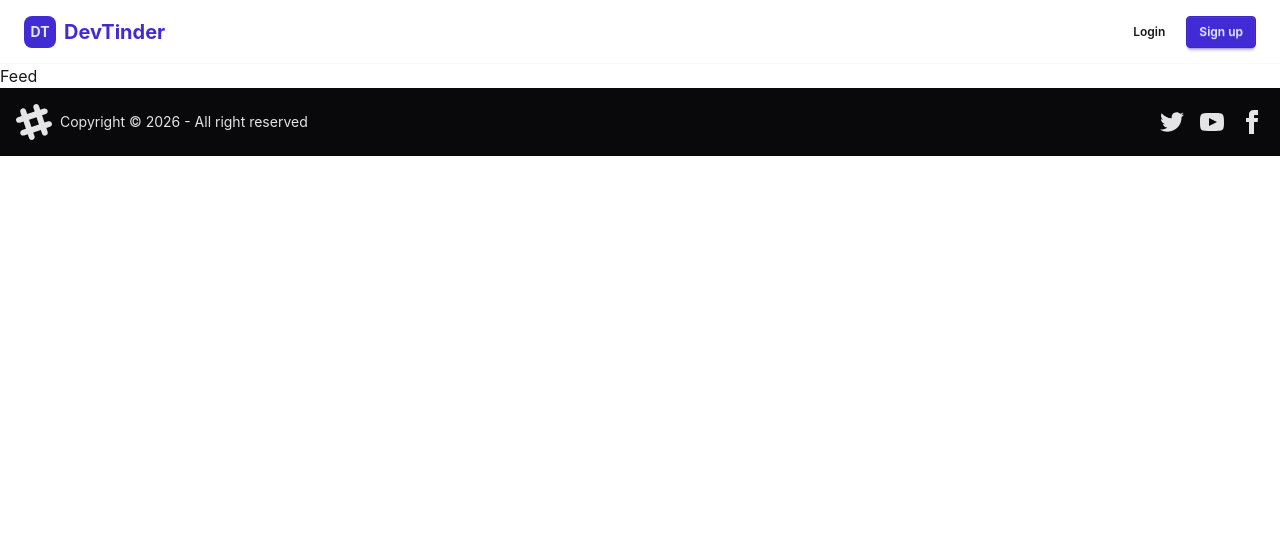
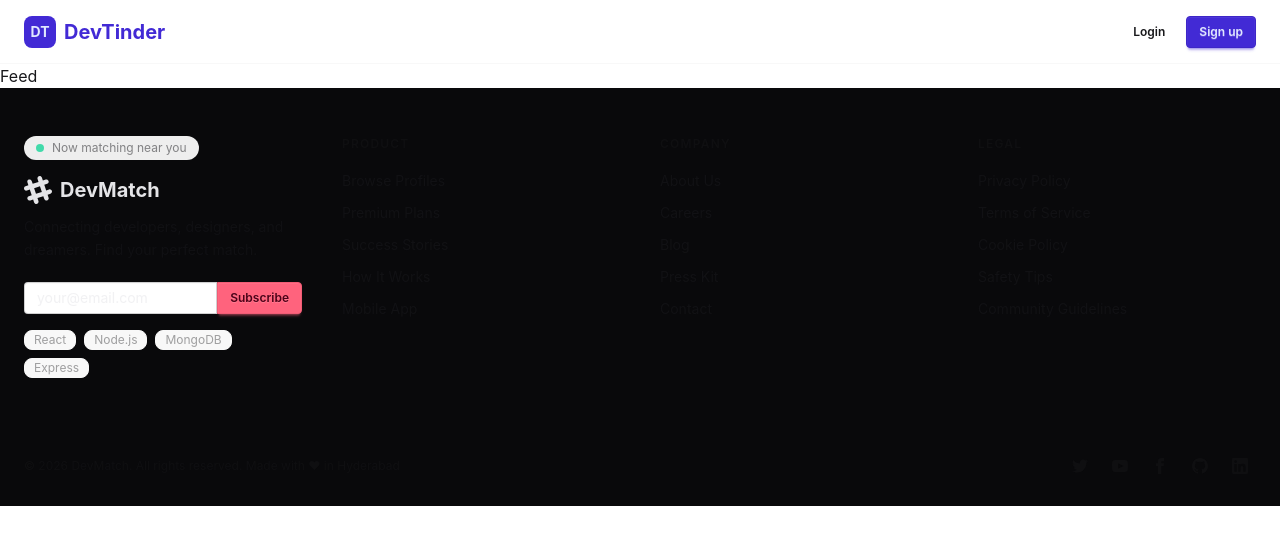
Before and after one commit to Pranaysalavadhi/DevTinder-Web, a React (Vite) app: page / in a window 1280 px wide. Shown: the top 544 px of the page. Built offline with nearby package versions, Linux system fonts and the light colour scheme; no server answers.

Commit message:
feat: enhance authentication flow with user profile fetching and error handling in Login and Body components

```diff
--- a/src/App.jsx
+++ b/src/App.jsx
@@ -1,26 +1,29 @@
-import { BrowserRouter, Routes, Route} from "react-router-dom"
+import { BrowserRouter, Routes, Route } from "react-router-dom"
 import Body from "./Components/Body"
 import Login from "./Components/Login"
 import Profile from "./Components/Profile"
 import { Provider } from "react-redux"
 import appStore from "./utils/appStore"
 import Feed from "./Components/Feed"
+
 function App() {
+  return (
+    <Provider store={appStore}>
+      <BrowserRouter basename="/">
+        <Routes>
 
-  return (
-    <>
-    <Provider store={appStore}>
-    <BrowserRouter basename="/">
-        <Routes>
-          <Route path="/" element={<Body/>}>
-           <Route path="/" element={<Feed/>}/>
-           <Route path="/login" element={<Login/>}/>
-           <Route path="profile" element={<Profile/>}/>
+          {/* Login is standalone — no NavBar/Footer */}
+          <Route path="/login" element={<Login />} />
+
+          {/* Everything inside Body is protected */}
+          <Route path="/" element={<Body />}>
+            <Route index element={<Feed />} />
+            <Route path="profile" element={<Profile />} />
           </Route>
+
         </Routes>
-    </BrowserRouter>
+      </BrowserRouter>
     </Provider>
-    </>
   )
 }
 
--- a/src/Components/Footer.jsx
+++ b/src/Components/Footer.jsx
@@ -1,61 +1,139 @@
-import React from 'react'
+import React, { useState } from 'react'
 
-const Footer = () => {
+const FOOTER_LINKS = {
+  Product: ['Browse Profiles', 'Premium Plans', 'Success Stories', 'How It Works', 'Mobile App'],
+  Company: ['About Us', 'Careers', 'Blog', 'Press Kit', 'Contact'],
+  Legal: ['Privacy Policy', 'Terms of Service', 'Cookie Policy', 'Safety Tips', 'Community Guidelines'],
+}
+
+const SOCIAL_ICONS = [
+  {
+    label: 'Twitter',
+    path: 'M24 4.557c-.883.392-1.832.656-2.828.775 1.017-.609 1.798-1.574 2.165-2.724-.951.564-2.005.974-3.127 1.195-.897-.957-2.178-1.555-3.594-1.555-3.179 0-5.515 2.966-4.797 6.045-4.091-.205-7.719-2.165-10.148-5.144-1.29 2.213-.669 5.108 1.523 6.574-.806-.026-1.566-.247-2.229-.616-.054 2.281 1.581 4.415 3.949 4.89-.693.188-1.452.232-2.224.084.626 1.956 2.444 3.379 4.6 3.419-2.07 1.623-4.678 2.348-7.29 2.04 2.179 1.397 4.768 2.212 7.548 2.212 9.142 0 14.307-7.721 13.995-14.646.962-.695 1.797-1.562 2.457-2.549z',
+  },
+  {
+    label: 'YouTube',
+    path: 'M19.615 3.184c-3.604-.246-11.631-.245-15.23 0-3.897.266-4.356 2.62-4.385 8.816.029 6.185.484 8.549 4.385 8.816 3.6.245 11.626.246 15.23 0 3.897-.266 4.356-2.62 4.385-8.816-.029-6.185-.484-8.549-4.385-8.816zm-10.615 12.816v-8l8 3.993-8 4.007z',
+  },
+  {
+    label: 'Facebook',
+    path: 'M9 8h-3v4h3v12h5v-12h3.642l.358-4h-4v-1.667c0-.955.192-1.333 1.115-1.333h2.885v-5h-3.808c-3.596 0-5.192 1.583-5.192 4.615v3.385z',
+  },
+  {
+    label: 'GitHub',
+    path: 'M12 0c-6.626 0-12 5.373-12 12 0 5.302 3.438 9.8 8.207 11.387.599.111.793-.261.793-.577v-2.234c-3.338.726-4.033-1.416-4.033-1.416-.546-1.387-1.333-1.756-1.333-1.756-1.089-.745.083-.729.083-.729 1.205.084 1.839 1.237 1.839 1.237 1.07 1.834 2.807 1.304 3.492.997.107-.775.418-1.305.762-1.604-2.665-.305-5.467-1.334-5.467-5.931 0-1.311.469-2.381 1.236-3.221-.124-.303-.535-1.524.117-3.176 0 0 1.008-.322 3.301 1.23.957-.266 1.983-.399 3.003-.404 1.02.005 2.047.138 3.006.404 2.291-1.552 3.297-1.23 3.297-1.23.653 1.653.242 2.874.118 3.176.77.84 1.235 1.911 1.235 3.221 0 4.609-2.807 5.624-5.479 5.921.43.372.823 1.102.823 2.222v3.293c0 .319.192.694.801.576 4.765-1.589 8.199-6.086 8.199-11.386 0-6.627-5.373-12-12-12z',
+  },
+  {
+    label: 'LinkedIn',
+    path: 'M20.447 20.452h-3.554v-5.569c0-1.328-.027-3.037-1.852-3.037-1.853 0-2.136 1.445-2.136 2.939v5.667H9.351V9h3.414v1.561h.046c.477-.9 1.637-1.85 3.37-1.85 3.601 0 4.267 2.37 4.267 5.455v6.286zM5.337 7.433c-1.144 0-2.063-.926-2.063-2.065 0-1.138.92-2.063 2.063-2.063 1.14 0 2.064.925 2.064 2.063 0 1.139-.925 2.065-2.064 2.065zm1.782 13.019H3.555V9h3.564v11.452zM22.225 0H1.771C.792 0 0 .774 0 1.729v20.542C0 23.227.792 24 1.771 24h20.451C23.2 24 24 23.227 24 22.271V1.729C24 .774 23.2 0 22.222 0h.003z',
+  },
+]
+
+const TECH_TAGS = ['React', 'Node.js', 'MongoDB', 'Express']
+
+const SocialIcon = ({ path, label }) => (
+  <a href="#" aria-label={label} className="btn btn-ghost btn-sm btn-square text-base-content/40 hover:text-base-content transition-colors">
+    <svg xmlns="http://www.w3.org/2000/svg" width="16" height="16" viewBox="0 0 24 24" className="fill-current">
+      <path d={path} />
+    </svg>
+  </a>
+)
+
+const LinkColumn = ({ title, links }) => (
+  <div>
+    <h3 className="text-xs font-semibold uppercase tracking-widest text-base-content/40 mb-4">
+      {title}
+    </h3>
+    <ul className="space-y-2">
+      {links.map((link) => (
+        <li key={link}>
+          <a href="#" className="text-sm text-base-content/60 hover:text-base-content transition-colors">
+            {link}
+          </a>
+        </li>
+      ))}
+    </ul>
+  </div>
+)
+
+const Newsletter = () => {
+  const [email, setEmail] = useState('')
+  const [subscribed, setSubscribed] = useState(false)
+
+  const handleSubmit = (e) => {
+    e.preventDefault()
+    if (email) setSubscribed(true)
+  }
+
+  if (subscribed) return <p className="text-success text-sm font-medium">✓ You're subscribed!</p>
+
   return (
-    <div>
-      <footer className="footer sm:footer-horizontal bg-neutral text-neutral-content items-center p-4">
-        <aside className="grid-flow-col items-center">
-            <svg
-            width="36"
-            height="36"
-            viewBox="0 0 24 24"
-            xmlns="http://www.w3.org/2000/svg"
-            fillRule="evenodd"
-            clipRule="evenodd"
-            className="fill-current">
-            <path
-                d="M22.672 15.226l-2.432.811.841 2.515c.33 1.019-.209 2.127-1.23 2.456-1.15.325-2.148-.321-2.463-1.226l-.84-2.518-5.013 1.677.84 2.517c.391 1.203-.434 2.542-1.831 2.542-.88 0-1.601-.564-1.86-1.314l-.842-2.516-2.431.809c-1.135.328-2.145-.317-2.463-1.229-.329-1.018.211-2.127 1.231-2.456l2.432-.809-1.621-4.823-2.432.808c-1.355.384-2.558-.59-2.558-1.839 0-.817.509-1.582 1.327-1.846l2.433-.809-.842-2.515c-.33-1.02.211-2.129 1.232-2.458 1.02-.329 2.13.209 2.461 1.229l.842 2.515 5.011-1.677-.839-2.517c-.403-1.238.484-2.553 1.843-2.553.819 0 1.585.509 1.85 1.326l.841 2.517 2.431-.81c1.02-.33 2.131.211 2.461 1.229.332 1.018-.21 2.126-1.23 2.456l-2.433.809 1.622 4.823 2.433-.809c1.242-.401 2.557.484 2.557 1.838 0 .819-.51 1.583-1.328 1.847m-8.992-6.428l-5.01 1.675 1.619 4.828 5.011-1.674-1.62-4.829z"></path>
-            </svg>
-            <p>Copyright © {new Date().getFullYear()} - All right reserved</p>
-        </aside>
-        <nav className="grid-flow-col gap-4 md:place-self-center md:justify-self-end">
-            <a>
-            <svg
-                xmlns="http://www.w3.org/2000/svg"
-                width="24"
-                height="24"
-                viewBox="0 0 24 24"
-                className="fill-current">
-                <path
-                d="M24 4.557c-.883.392-1.832.656-2.828.775 1.017-.609 1.798-1.574 2.165-2.724-.951.564-2.005.974-3.127 1.195-.897-.957-2.178-1.555-3.594-1.555-3.179 0-5.515 2.966-4.797 6.045-4.091-.205-7.719-2.165-10.148-5.144-1.29 2.213-.669 5.108 1.523 6.574-.806-.026-1.566-.247-2.229-.616-.054 2.281 1.581 4.415 3.949 4.89-.693.188-1.452.232-2.224.084.626 1.956 2.444 3.379 4.6 3.419-2.07 1.623-4.678 2.348-7.29 2.04 2.179 1.397 4.768 2.212 7.548 2.212 9.142 0 14.307-7.721 13.995-14.646.962-.695 1.797-1.562 2.457-2.549z"></path>
-            </svg>
-            </a>
-            <a>
-            <svg
-                xmlns="http://www.w3.org/2000/svg"
-                width="24"
-                height="24"
-                viewBox="0 0 24 24"
-                className="fill-current">
-                <path
-                d="M19.615 3.184c-3.604-.246-11.631-.245-15.23 0-3.897.266-4.356 2.62-4.385 8.816.029 6.185.484 8.549 4.385 8.816 3.6.245 11.626.246 15.23 0 3.897-.266 4.356-2.62 4.385-8.816-.029-6.185-.484-8.549-4.385-8.816zm-10.615 12.816v-8l8 3.993-8 4.007z"></path>
-            </svg>
-            </a>
-            <a>
-            <svg
-                xmlns="http://www.w3.org/2000/svg"
-                width="24"
-                height="24"
-                viewBox="0 0 24 24"
-                className="fill-current">
-                <path
-                d="M9 8h-3v4h3v12h5v-12h3.642l.358-4h-4v-1.667c0-.955.192-1.333 1.115-1.333h2.885v-5h-3.808c-3.596 0-5.192 1.583-5.192 4.615v3.385z"></path>
-            </svg>
-            </a>
-        </nav>
-      </footer>
-    </div>
+    <form onSubmit={handleSubmit} className="flex">
+      <input
+        type="email"
+        placeholder="your@email.com"
+        value={email}
+        onChange={(e) => setEmail(e.target.value)}
+        className="input input-bordered input-sm rounded-r-none flex-1 text-sm"
+      />
+      <button type="submit" className="btn btn-sm btn-error rounded-l-none">
+        Subscribe
+      </button>
+    </form>
   )
 }
 
+const Footer = () => (
+  <footer className="bg-neutral text-neutral-content">
+    <div className="max-w-7xl mx-auto px-6 pt-12 pb-6">
+
+      <div className="grid grid-cols-1 sm:grid-cols-2 lg:grid-cols-4 gap-10 mb-10">
+
+        {/* Brand */}
+        <div>
+          <div className="flex items-center gap-2 mb-4 w-fit bg-base-300 rounded-full px-3 py-1">
+            <span className="w-2 h-2 rounded-full bg-success animate-pulse" />
+            <span className="text-xs text-base-content/50">Now matching near you</span>
+          </div>
+          <div className="flex items-center gap-2 mb-3">
+            <svg width="28" height="28" viewBox="0 0 24 24" xmlns="http://www.w3.org/2000/svg" fillRule="evenodd" clipRule="evenodd" className="fill-current">
+              <path d="M22.672 15.226l-2.432.811.841 2.515c.33 1.019-.209 2.127-1.23 2.456-1.15.325-2.148-.321-2.463-1.226l-.84-2.518-5.013 1.677.84 2.517c.391 1.203-.434 2.542-1.831 2.542-.88 0-1.601-.564-1.86-1.314l-.842-2.516-2.431.809c-1.135.328-2.145-.317-2.463-1.229-.329-1.018.211-2.127 1.231-2.456l2.432-.809-1.621-4.823-2.432.808c-1.355.384-2.558-.59-2.558-1.839 0-.817.509-1.582 1.327-1.846l2.433-.809-.842-2.515c-.33-1.02.211-2.129 1.232-2.458 1.02-.329 2.13.209 2.461 1.229l.842 2.515 5.011-1.677-.839-2.517c-.403-1.238.484-2.553 1.843-2.553.819 0 1.585.509 1.85 1.326l.841 2.517 2.431-.81c1.02-.33 2.131.211 2.461 1.229.332 1.018-.21 2.126-1.23 2.456l-2.433.809 1.622 4.823 2.433-.809c1.242-.401 2.557.484 2.557 1.838 0 .819-.51 1.583-1.328 1.847m-8.992-6.428l-5.01 1.675 1.619 4.828 5.011-1.674-1.62-4.829z" />
+            </svg>
+            <span className="text-xl font-bold">DevMatch</span>
+          </div>
+          <p className="text-sm text-base-content/50 leading-relaxed mb-5 max-w-xs">
+            Connecting developers, designers, and dreamers. Find your perfect match.
+          </p>
+          <Newsletter />
+          <div className="flex flex-wrap gap-2 mt-4">
+            {TECH_TAGS.map((tag) => (
+              <span key={tag} className="badge badge-sm badge-ghost text-base-content/40">{tag}</span>
+            ))}
+          </div>
+        </div>
+
+        {/* Link Columns */}
+        {Object.entries(FOOTER_LINKS).map(([title, links]) => (
+          <LinkColumn key={title} title={title} links={links} />
+        ))}
+      </div>
+
+      <div className="divider my-0 opacity-10" />
+
+      {/* Bottom */}
+      <div className="flex flex-col sm:flex-row items-center justify-between gap-4 pt-4">
+        <p className="text-xs text-base-content/40">
+          © {new Date().getFullYear()} DevMatch. All rights reserved. Made with ♥ in Hyderabad
+        </p>
+        <div className="flex gap-2">
+          {SOCIAL_ICONS.map((icon) => (
+            <SocialIcon key={icon.label} {...icon} />
+          ))}
+        </div>
+      </div>
+
+    </div>
+  </footer>
+)
+
 export default Footer
```
Also changed, not shown: src/Components/Body.jsx (+40 -7 lines), src/Components/Login.jsx (+26 -6 lines).
